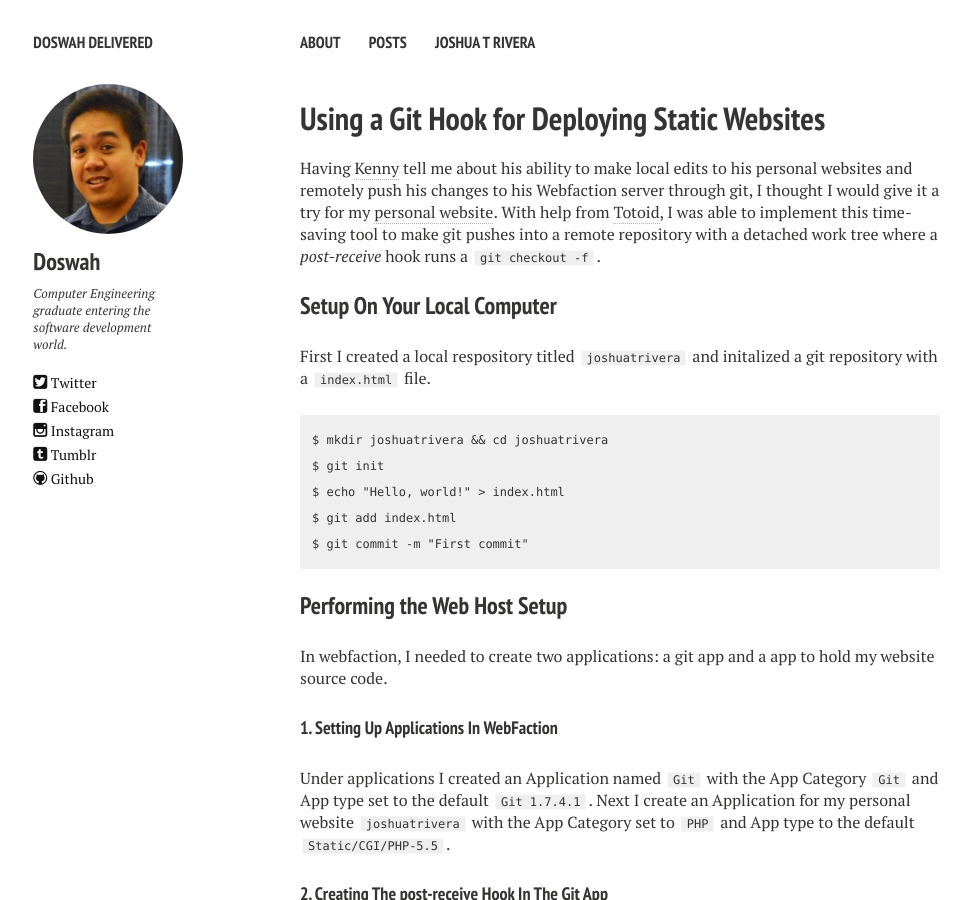
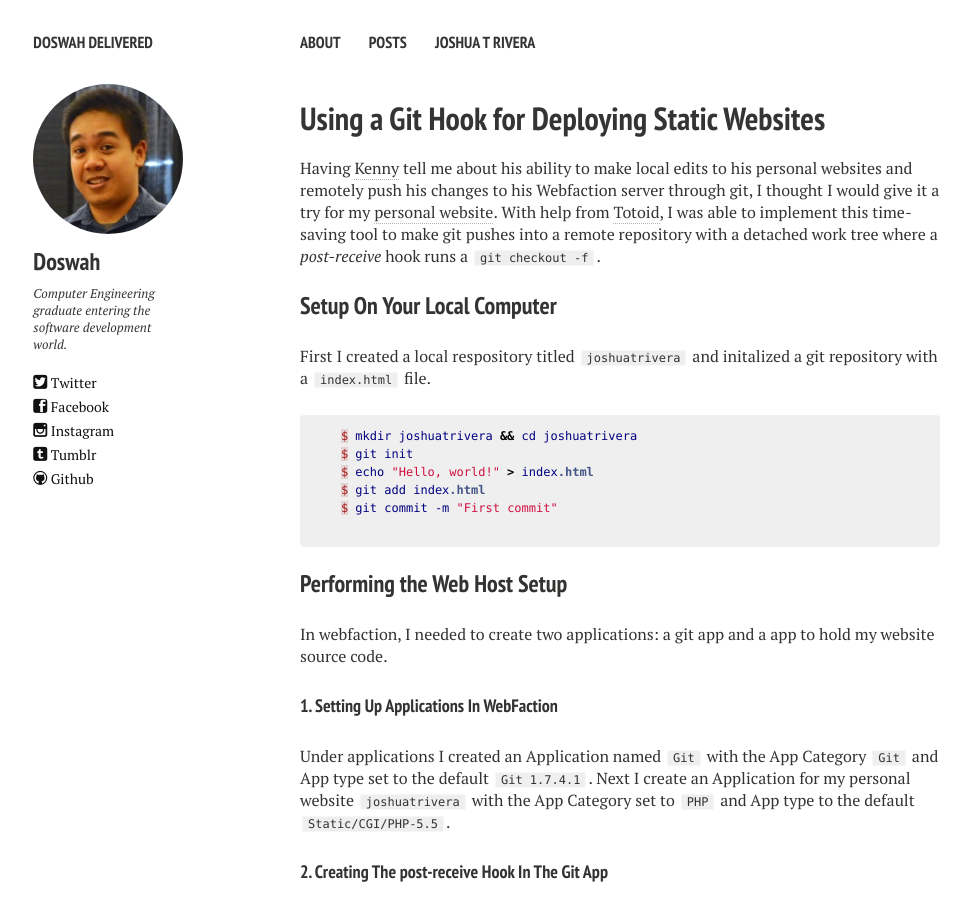
Before and after one commit to alexpolonsky/doswah.com, a Jekyll site: the page built from _posts/2014-05-09-git-hook-static-websites.md, in a window 1280 px wide and 900 px high. Shown: the whole window, without its empty margins (20-991 px from the left). Built offline with Jekyll 4.4.1, drawn with Linux system fonts in a browser that asks for light colours; nearby versions of some CDN libraries.

```diff
--- a/_posts/2014-05-09-git-hook-static-websites.md
+++ b/_posts/2014-05-09-git-hook-static-websites.md
@@ -12,13 +12,13 @@
 
 First I created a local respository titled `joshuatrivera` and initalized a git repository with a `index.html` file.
 
-    {% raw %}
+    {% highlight css %}
     $ mkdir joshuatrivera && cd joshuatrivera
     $ git init
     $ echo "Hello, world!" > index.html
     $ git add index.html
     $ git commit -m "First commit"
-    {% endraw %}
+    {% endhighlight %}
 
 ### Performing the Web Host Setup
 
```
Also changed, not shown: 1 other file.
